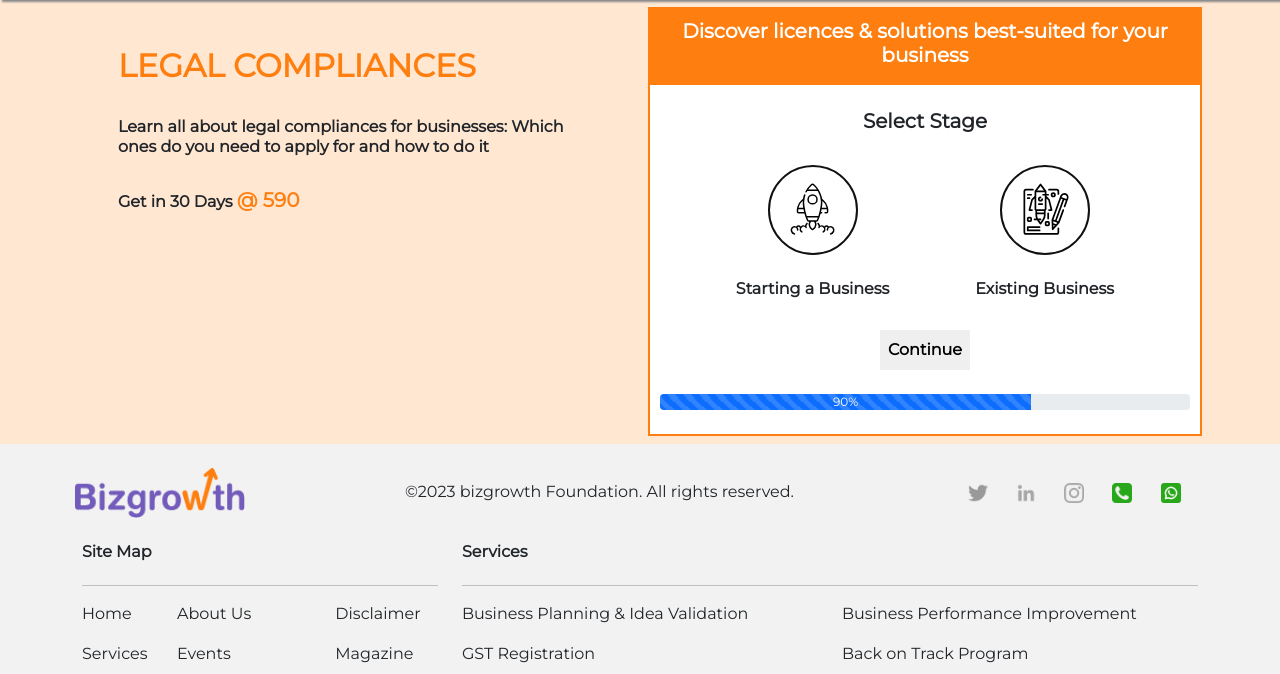
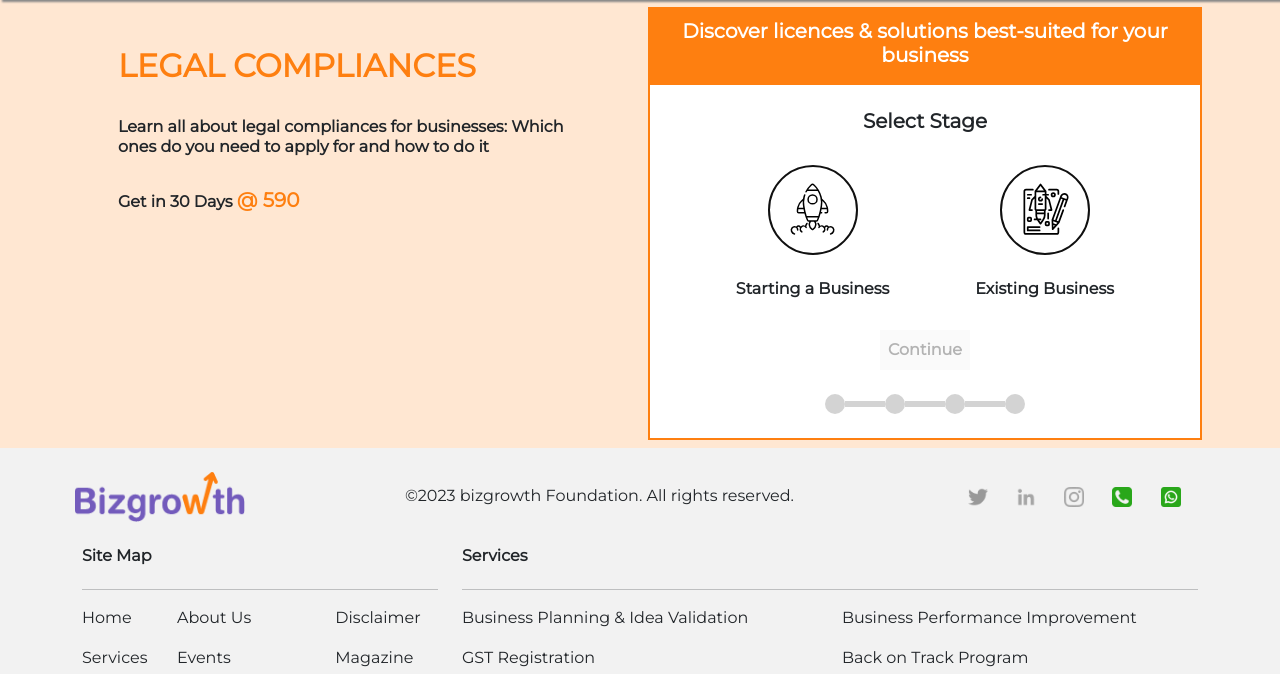
Before and after one commit to falgunidable/bizgrowth-project, a PHP site: page /legal_app in a window 1280 px wide. Shown: the part 81-755 px from the top of the page. Run offline with PHP 8.4, Linux system fonts and the light colour scheme.

Commit message:
changes made to the legal_appliances page

```diff
--- a/legal_app.php
+++ b/legal_app.php
@@ -10,6 +10,30 @@ include('Navbar/nav.php');
       background-color:#fe7f10 !important;;
       color:white
     }
+
+    .progresses{
+      display: flex;
+      align-items: center;
+   }
+
+   .line{
+      width: 40px;
+      height: 6px;
+      background: lightgrey;;
+   }
+
+   .steps{
+    display: flex;
+    background-color: lightgrey;
+    color: #fff;
+    font-size: 12px;
+    width: 20px;
+    height: 20px;
+    align-items: center;
+    justify-content: center;
+    border-radius: 50%;
+   }
+
 </style>
 <div style="background-color:#FFE7D2">
   <div class="container">
@@ -27,21 +51,28 @@ include('Navbar/nav.php');
           </div><br/>
           <h5><b>Select Stage</b></h5><br/>
           <div class="d-flex justify-content-evenly">
-            <div>
+            <div style="cursor:pointer">
               <img src="./images/legal1.svg" onclick="startBus(this);" id="start"/><br/><br/>
               <h6 id="startText"><b>Starting a Business</b></h6>
             </div>
-            <div>
+            <div style="cursor:pointer">
               <img src="./images/legal2.svg" onclick="existBus(this);" id="exist"/>
               <br/><br/><h6 id="existText"><b>Existing Business</b></h6>
             </div>
           </div><br/>
-          <button class="p-2 disabled border-0"><b>Continue</b></button><br/><br/>
-          <div style="padding:0px 10px 0px 10px">
-            <div class="progress">
-              <div class="progress-bar progress-bar-striped progress-bar-animated" role="progressbar" aria-label="Animated striped example" aria-valuenow="75" aria-valuemin="0" aria-valuemax="100" style="width: 70%">90%</div>
-            </div><br/>
+          <button class="p-2 disabled border-0" disabled><b>Continue</b></button><br/><br/>
+          <div class="container d-flex justify-content-center align-items-center">
+            <div class="progresses">
+              <div class="steps"></div>
+              <span class="line"></span>
+              <div class="steps"></div>
+              <span class="line"></span>
+              <div class="steps"></div>
+              <span class="line"></span>
+              <div class="steps"></div>
+            </div>
           </div>
+          <br/>
         </div>
       </div>
     </div>
```
